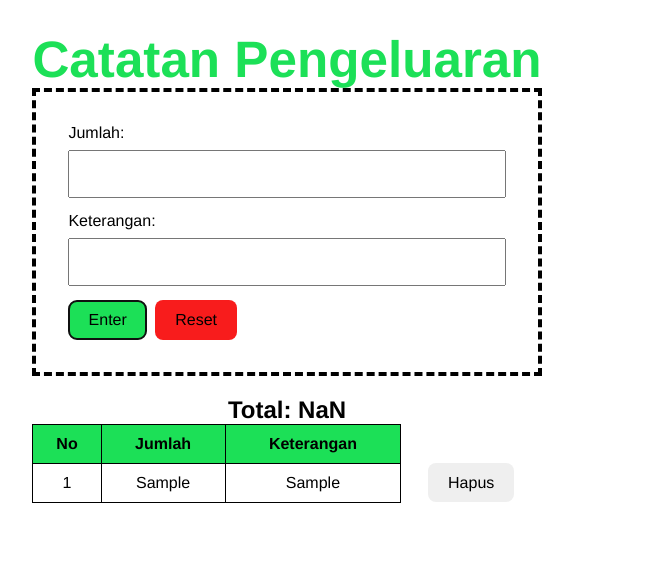
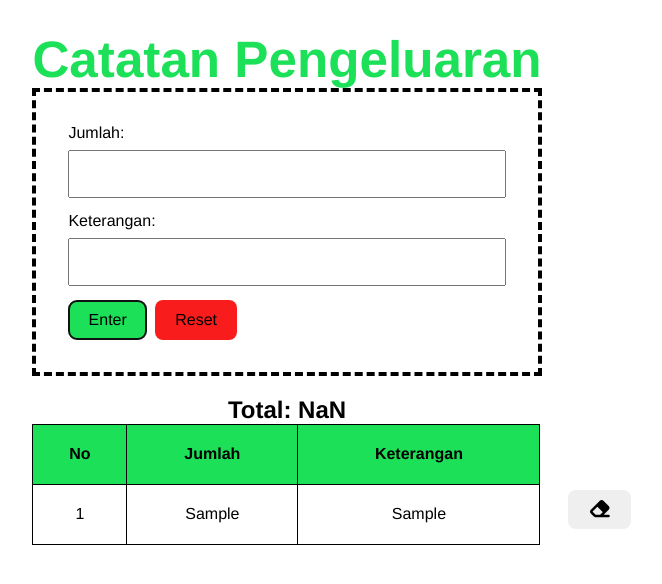
Before and after one commit to fadelun/Dokumentasi-belajar, a Vue app in the folder project/vite-pengeluaran/: page / in a window 1280 px wide. Both pictures are taken after typing "Sample", "Sample" into the empty fields and a click on the button "Enter". Shown: the top 584 px of the page, without its empty margins (353-1015 px from the left). Built offline with nearby package versions, Linux system fonts and the light colour scheme.

Commit message:
menambahkan icon hapus

```diff
--- a/project/vite-pengeluaran/index.html
+++ b/project/vite-pengeluaran/index.html
@@ -1,9 +1,14 @@
-<!doctype html>
+<!DOCTYPE html>
 <html lang="en">
   <head>
     <meta charset="UTF-8" />
     <link rel="icon" type="image/svg+xml" href="/vite.svg" />
     <meta name="viewport" content="width=device-width, initial-scale=1.0" />
+
+    <link
+      href="https://cdnjs.cloudflare.com/ajax/libs/font-awesome/6.4.2/css/all.min.css"
+      rel="stylesheet"
+    />
     <title>Vite + Vue</title>
   </head>
   <body>
--- a/project/vite-pengeluaran/src/components/ListPengeluaran.vue
+++ b/project/vite-pengeluaran/src/components/ListPengeluaran.vue
@@ -27,7 +27,9 @@ const handleHapus = (item) => {
         <td>{{ index + 1 }}</td>
         <td>{{ item.jumlah }}</td>
         <td>{{ item.keterangan }}</td>
-        <button @click="handleHapus(item)">Hapus</button>
+        <button class="btn-remove" @click="handleHapus(item)">
+          <i class="fa-solid fa-eraser fa-lg"></i>
+        </button>
       </tr>
     </tbody>
   </table>
@@ -54,4 +56,13 @@ td {
   border: solid 1px;
   text-align: center;
 }
+tr {
+  position: relative;
+  height: 60px;
+}
+.btn-remove {
+  position: absolute;
+  right: -90px;
+  top: 6px;
+}
 </style>
```
